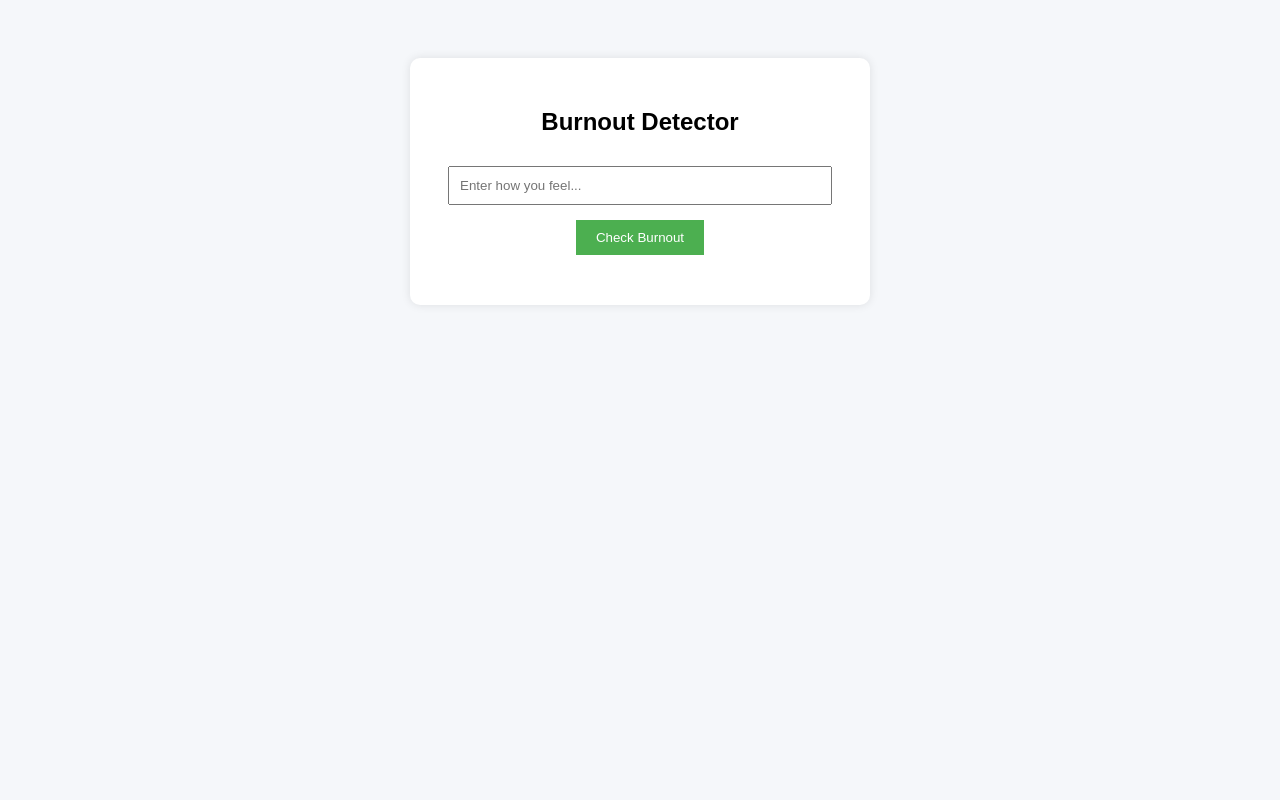
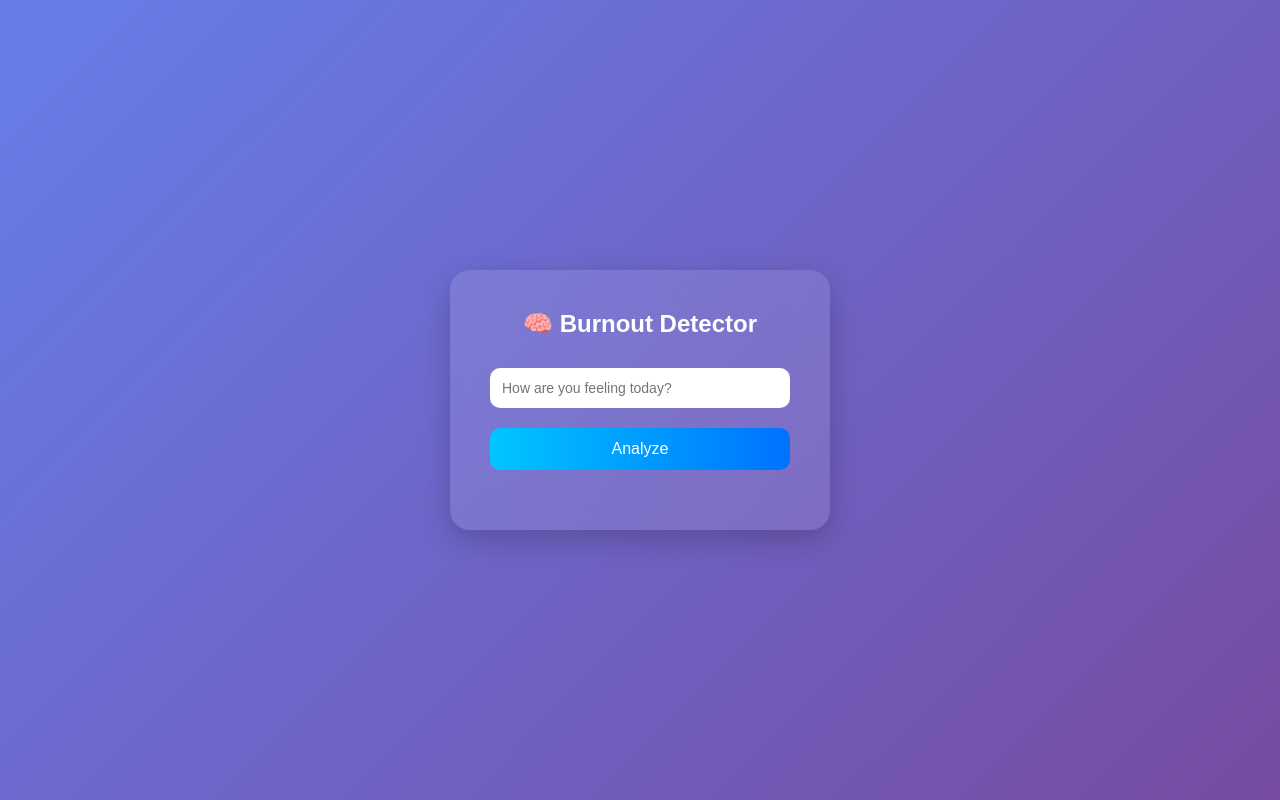
Before and after one commit to Anushka-Naik28/burnout-detector, a Flask app: page / in a window 1280 px wide. Run offline with Flask 3, Linux system fonts and the light colour scheme.

Commit message:
Update index.html

```diff
--- a/templates/index.html
+++ b/templates/index.html
@@ -1,50 +1,102 @@
 <!DOCTYPE html>
-<html>
+<html lang="en">
 <head>
+<meta charset="UTF-8">
 <title>Burnout Detector</title>
+<meta name="viewport" content="width=device-width, initial-scale=1.0">
+
 <style>
+    * {
+        margin: 0;
+        padding: 0;
+        box-sizing: border-box;
+        font-family: "Poppins", sans-serif;
+    }
+
     body {
-            font-family: Arial;
-            background: #f5f7fa;
+        height: 100vh;
+        background: linear-gradient(135deg, #667eea, #764ba2);
+        display: flex;
+        justify-content: center;
+        align-items: center;
+    }
+
+    .card {
+        background: rgba(255, 255, 255, 0.1);
+        backdrop-filter: blur(15px);
+        padding: 40px;
+        border-radius: 20px;
+        width: 380px;
         text-align: center;
-            padding: 50px;
+        color: white;
+        box-shadow: 0 10px 30px rgba(0,0,0,0.2);
+        animation: fadeIn 1s ease-in-out;
     }
-        .container {
-            background: white;
-            padding: 30px;
+
+    h2 {
+        margin-bottom: 20px;
+    }
+
+    input {
+        width: 100%;
+        padding: 12px;
         border-radius: 10px;
-            width: 400px;
-            margin: auto;
-            box-shadow: 0px 0px 10px rgba(0,0,0,0.1);
+        border: none;
+        outline: none;
+        margin-top: 10px;
+        font-size: 14px;
+        transition: 0.3s;
     }
-        input {
-            width: 90%;
-            padding: 10px;
-            margin-top: 10px;
+
+    input:focus {
+        transform: scale(1.05);
     }
+
     button {
-            margin-top: 15px;
-            padding: 10px 20px;
-            background: #4CAF50;
+        margin-top: 20px;
+        padding: 12px;
+        width: 100%;
+        border: none;
+        border-radius: 10px;
+        background: #00c6ff;
+        background: linear-gradient(to right, #00c6ff, #0072ff);
         color: white;
-            border: none;
+        font-size: 16px;
         cursor: pointer;
+        transition: 0.3s;
     }
+
+    button:hover {
+        transform: translateY(-2px);
+        box-shadow: 0 5px 15px rgba(0,0,0,0.3);
+    }
+
     #result {
         margin-top: 20px;
-            font-weight: bold;
+        font-size: 18px;
+        opacity: 0;
+        transition: opacity 0.5s ease-in-out;
+    }
+
+    .show {
+        opacity: 1;
+    }
+
+    @keyframes fadeIn {
+        from {opacity: 0; transform: translateY(20px);}
+        to {opacity: 1; transform: translateY(0);}
     }
 </style>
 </head>
+
 <body>
 
-<div class="container">
-    <h2>Burnout Detector</h2>
+<div class="card">
+    <h2>🧠 Burnout Detector</h2>
 
-    <input type="text" id="input" placeholder="Enter how you feel..." />
-    <br>
+    <input type="text" id="input" placeholder="How are you feeling today?" />
 
-    <button onclick="predict()">Check Burnout</button>
+    <button onclick="predict()">Analyze</button>
 
     <div id="result"></div>
 </div>
@@ -62,7 +114,9 @@ function predict() {
     })
     .then(res => res.json())
     .then(data => {
-        document.getElementById("result").innerText = "Result: " + data.result;
+        const resultDiv = document.getElementById("result");
+        resultDiv.innerText = "Result: " + data.result;
+        resultDiv.classList.add("show");
     });
 }
 </script>
```
Lines whose indentation alone changed are shown as unchanged.
